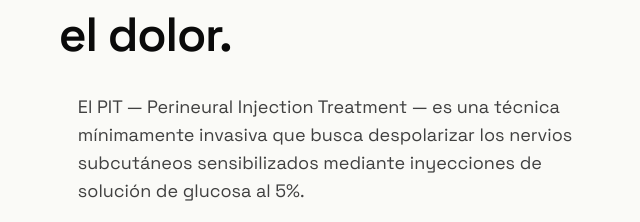
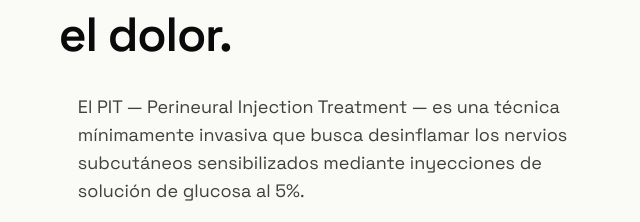
Before and after one commit to camilovil/curso-pit, a website: page index.html in a window 1280 px wide. Shown: the part 1008-1230 px from the top of the page, 18-658 px from the left. Drawn offline with Linux system fonts and the light colour scheme.

Commit message:
Corregir: PIT busca desinflamar (no despolarizar) los nervios subcutaneos

```diff
--- a/index.html
+++ b/index.html
@@ -194,7 +194,7 @@
           <div class="pit-copy animate-in" style="transition-delay: 0.2s">
             <p>
               El PIT — Perineural Injection Treatment — es una técnica mínimamente
-              invasiva que busca despolarizar los nervios subcutáneos sensibilizados
+              invasiva que busca desinflamar los nervios subcutáneos sensibilizados
               mediante inyecciones de solución de glucosa al 5%.
             </p>
             <p>
```
